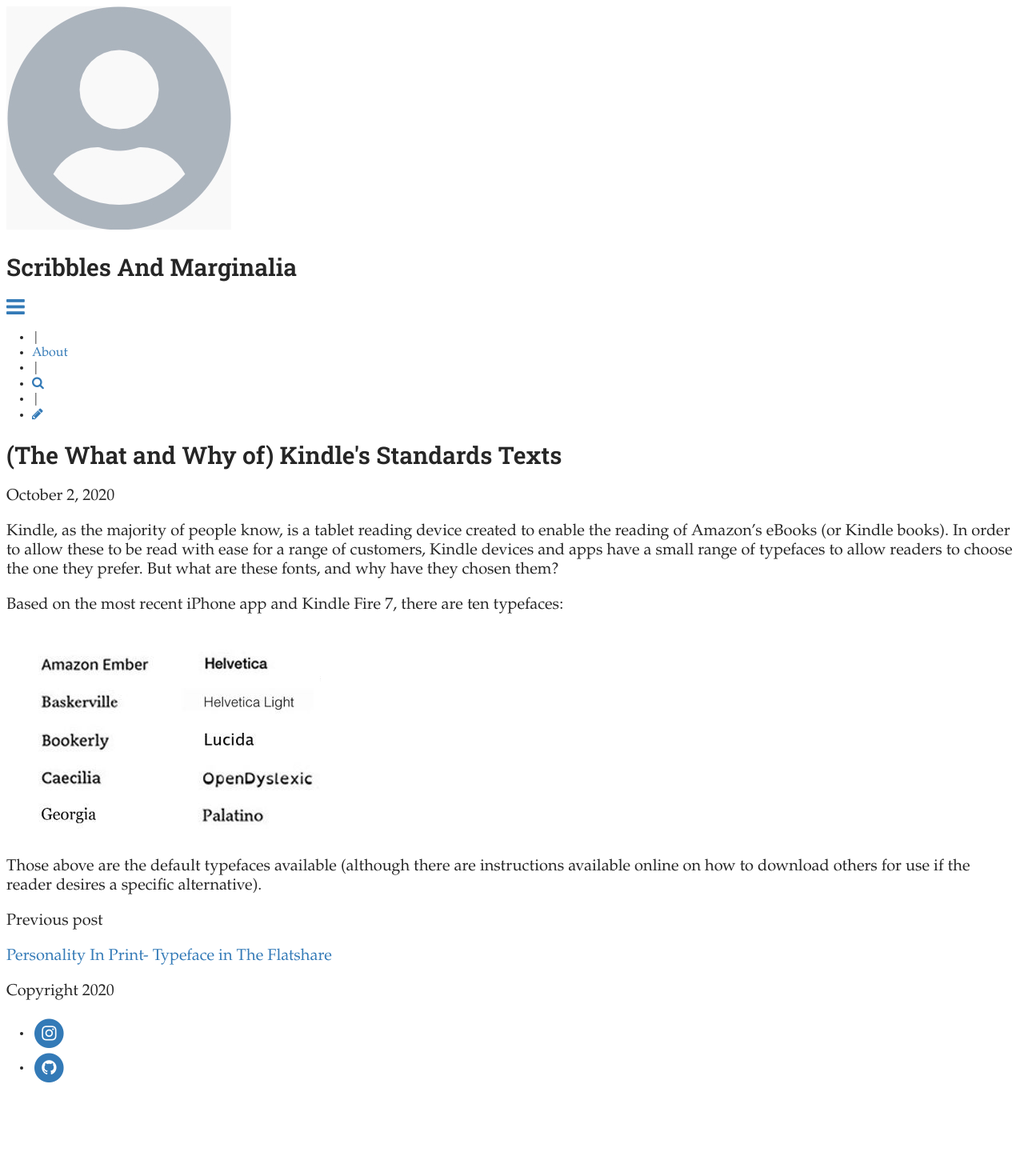
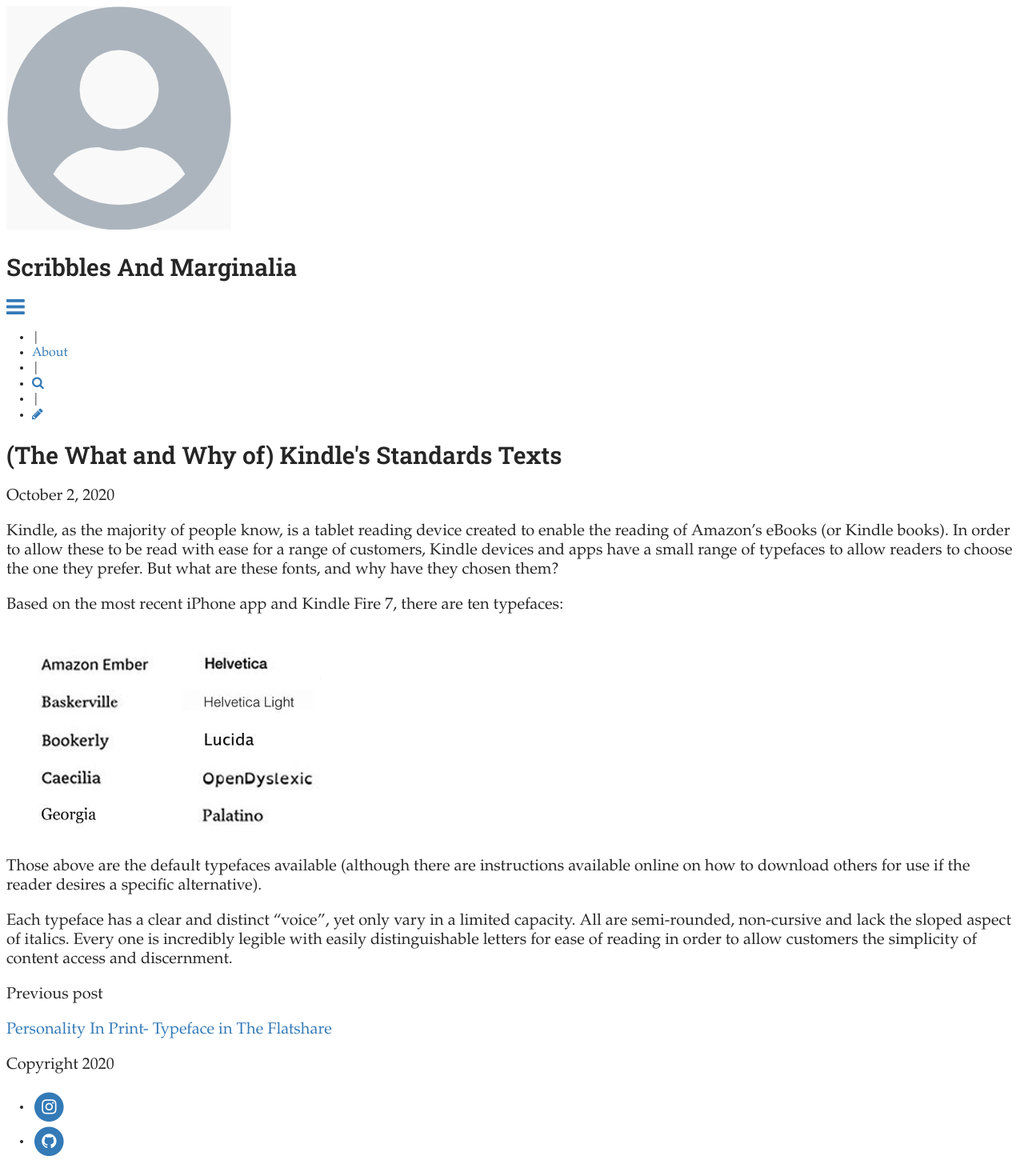
Before and after one commit to eyescroll/BrookesBlog, a Jekyll site: the page built from _posts/2020-10-02-the-what-and-why-of-kindles-standards-texts.md, in a window 1280 px wide. Shown: the whole page at 80% size. Built offline with Jekyll 4.4.1, drawn with Linux system fonts in a browser that asks for light colours; some web fonts are replaced; before the commit the page ends 1373 px from its top, so only the background shows below that.

Commit message:
Update Post “2020-10-02-the-what-and-why-of-kindles-standards-texts”

```diff
--- a/_posts/2020-10-02-the-what-and-why-of-kindles-standards-texts.md
+++ b/_posts/2020-10-02-the-what-and-why-of-kindles-standards-texts.md
@@ -6,10 +6,10 @@
 ---
 Kindle, as the majority of people know, is a tablet reading device created to enable the reading of Amazon's eBooks (or Kindle books). In order to allow these to be read with ease for a range of customers, Kindle devices and apps have a small range of typefaces to allow readers to choose the one they prefer. But what are these fonts, and why have they chosen them?
 
-
-
 Based on the most recent iPhone app and Kindle Fire 7, there are ten typefaces:
 
 ![](../uploads/article2-known-kindlefonts.jpg "(Known) Kindle Fonts")
 
 Those above are the default typefaces available (although there are instructions available online on how to download others for use if the reader desires a specific alternative).
+
+Each typeface has a clear and distinct "voice", yet only vary in a limited capacity. All are semi-rounded, non-cursive and lack the sloped aspect of italics. Every one is incredibly legible with easily distinguishable letters for ease of reading in order to allow customers the simplicity of content access and discernment.
```
